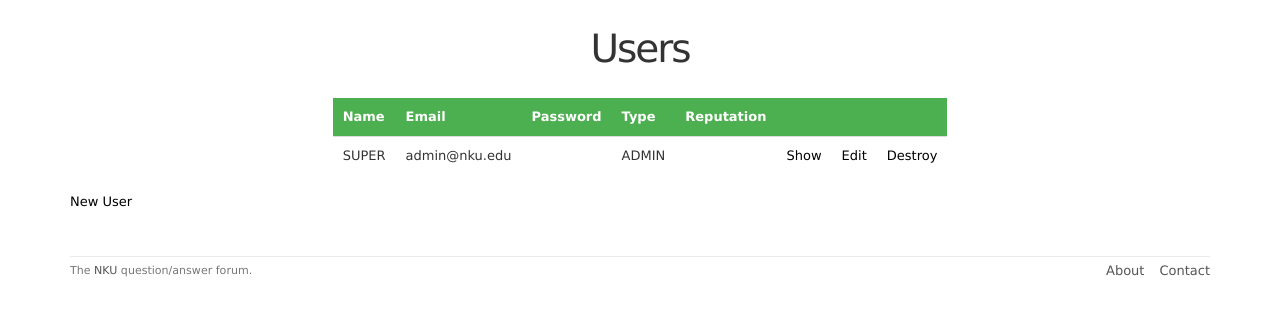
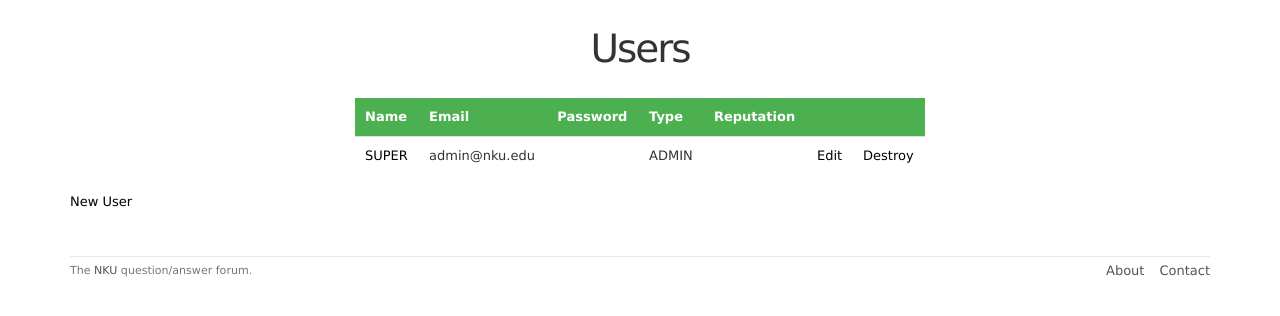
Before and after one commit to CSC-440-Sp2017-NKU/team-project-the-three-amigos, a Rails app: page /users in a window 1280 px wide. Shown: the part 51-367 px from the top of the page. Run offline with Rails 7, Linux system fonts and the light colour scheme; style sheets or scripts are compiled from the project's sources; some libraries are stand-ins or nearby versions.

Commit message:
Minor UI change: removed 'show'. Instead click on item.

```diff
--- a/app/views/answers/index.html.erb
+++ b/app/views/answers/index.html.erb
@@ -15,10 +15,9 @@
   <tbody>
     <% @answers.each do |answer| %>
       <tr>
-        <td><%= answer.answer_text %></td>
+        <td><%= link_to answer.answer_text, answer %></td>
         <td><%= answer.date %></td>
         <td><%= answer.user_id %></td>
-        <td><%= link_to 'Show', answer %></td>
         <td><%= link_to 'Edit', edit_answer_path(answer) %></td>
         <td><%= link_to 'Destroy', answer, method: :delete, data: { confirm: 'Are you sure?' } %></td>
       </tr>
--- a/app/views/courses/index.html.erb
+++ b/app/views/courses/index.html.erb
@@ -16,11 +16,10 @@
   <tbody>
     <% @courses.each do |course| %>
       <tr>
-        <td><%= course.name %></td>
+        <td><%= link_to course.name, course %></td>
         <td><%= course.time %></td>
         <td><%= course.section %></td>
         <td><%= course.user_id %></td>
-        <td><%= link_to 'Show', course %></td>
         <td><%= link_to 'Edit', edit_course_path(course) %></td>
         <td><%= link_to 'Destroy', course, method: :delete, data: { confirm: 'Are you sure?' } %></td>
       </tr>
--- a/app/views/questions/index.html.erb
+++ b/app/views/questions/index.html.erb
@@ -16,11 +16,10 @@
   <tbody>
     <% @questions.each do |question| %>
       <tr>
-        <td><%= question.question_text %></td>
+        <td><%= link_to question.question_text, question %></td>
         <td><%= question.date %></td>
         <td><%= question.user_id %></td>
         <td><%= question.forum_id %></td>
-        <td><%= link_to 'Show', question %></td>
         <td><%= link_to 'Edit', edit_question_path(question) %></td>
         <td><%= link_to 'Destroy', question, method: :delete, data: { confirm: 'Are you sure?' } %></td>
       </tr>
--- a/app/views/users/index.html.erb
+++ b/app/views/users/index.html.erb
@@ -17,12 +17,11 @@
   <tbody>
     <% @users.each do |user| %>
       <tr>
-        <td><%= user.name %></td>
+        <td><%= link_to user.name, user %></td>
         <td><%= user.email %></td>
         <td><%= user.password %></td>
         <td><%= user.user_type %></td>
         <td><%= user.reputation %></td>
-        <td><%= link_to 'Show', user %></td>
         <td><%= link_to 'Edit', edit_user_path(user) %></td>
         <td><%= link_to 'Destroy', user, method: :delete, data: { confirm: 'Are you sure?' } %></td>
       </tr>
```
Also changed, not shown: db/schema.rb.
